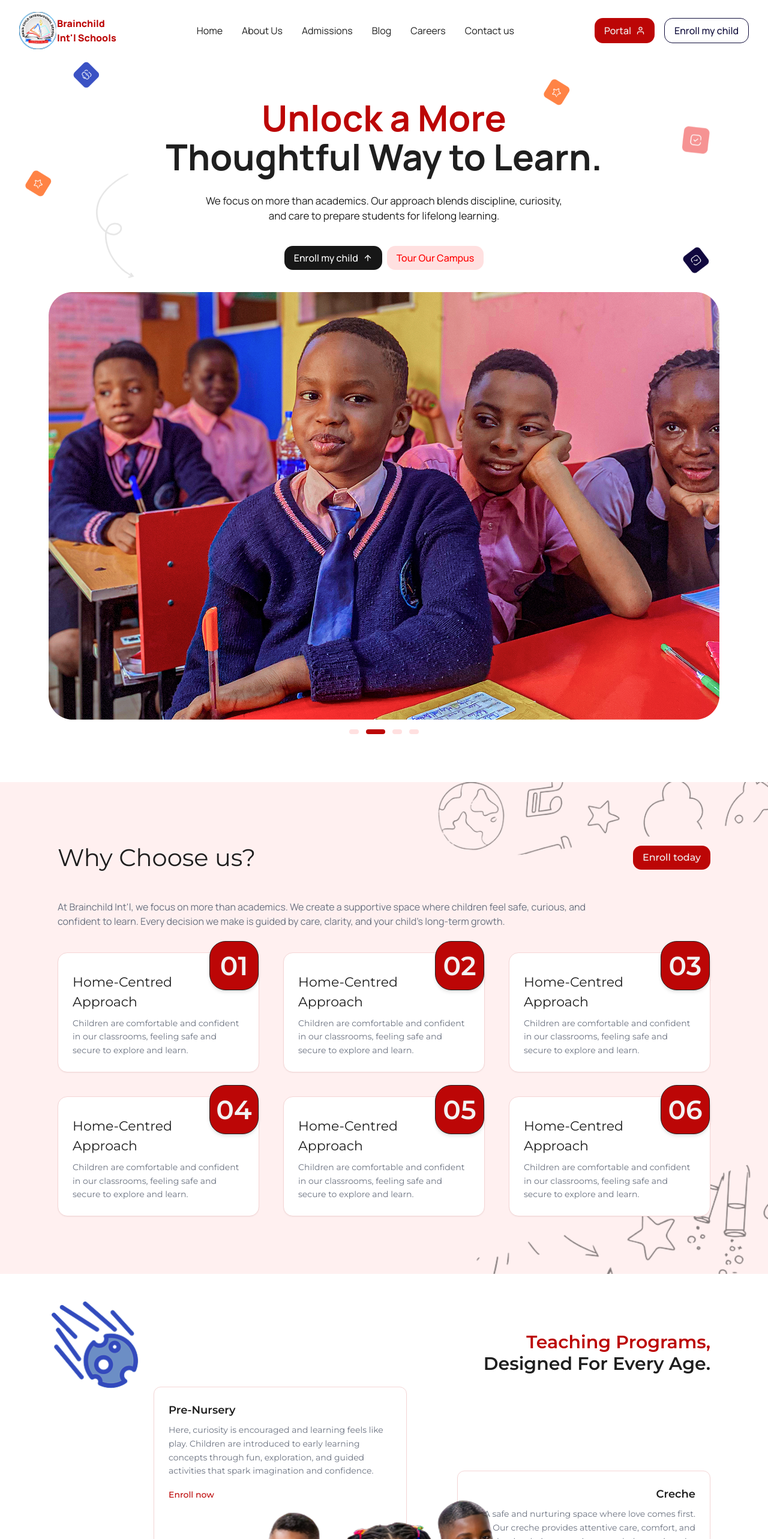
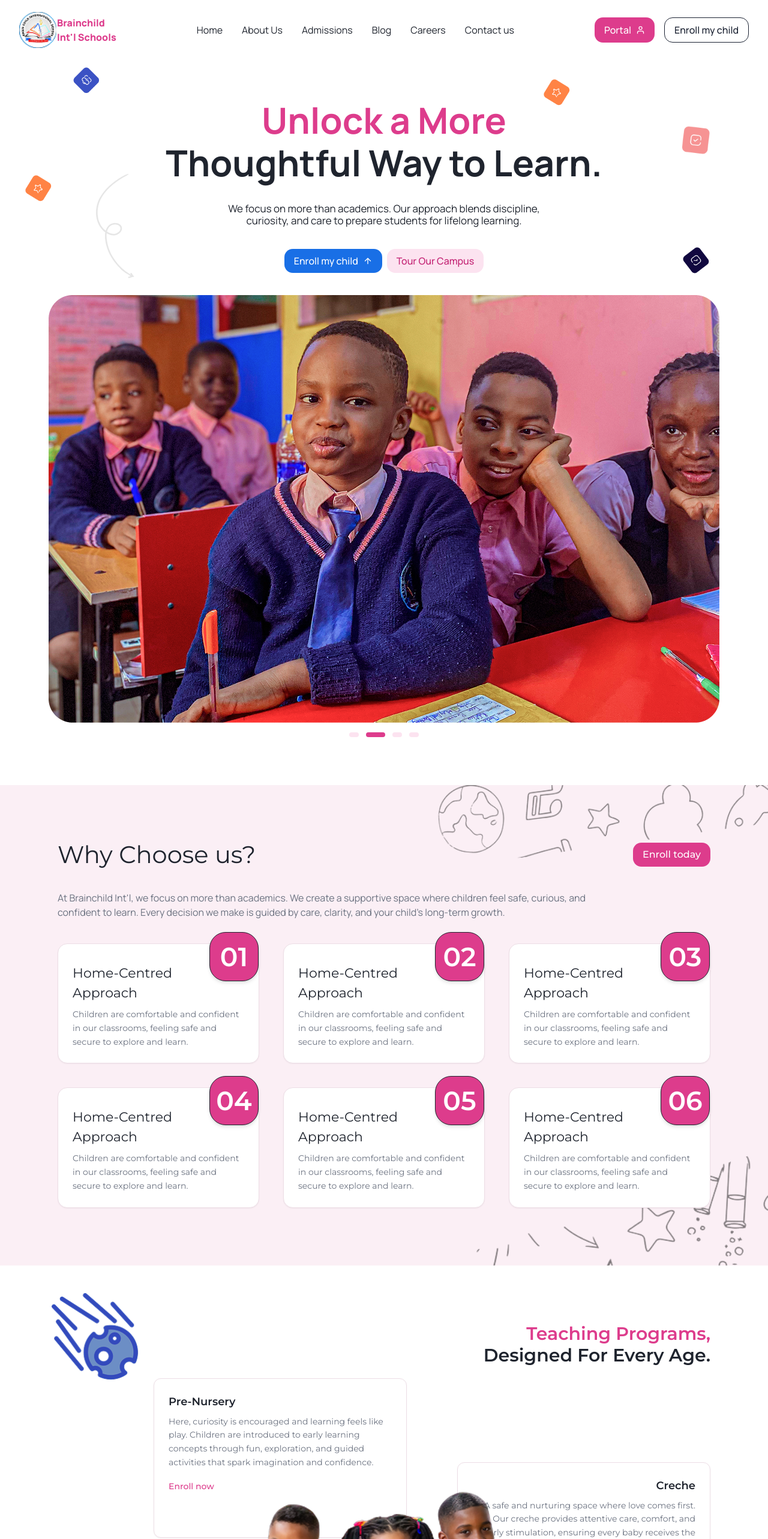
Before and after one commit to tony123117/SKY-VIEW-MONTESSORI-SCHOOL, a React (Vite) app: page / in a window 1280 px wide. Shown: the top 2566 px of the page at 60% size. Built offline with nearby package versions, Linux system fonts and the light colour scheme; the HTML template or start-up script is replaced by a standard one.

Commit message:
Add framer-motion and polish UI
Co-authored-by: tony123117 <215373850+tony123117@users.noreply.github.com>

```diff
--- /dev/null
+++ b/src/components/brainchild/AnimatedSection.tsx
@@ -0,0 +1,22 @@
+import { motion } from "framer-motion";
+import { ReactNode } from "react";
+
+interface AnimatedSectionProps {
+  children: ReactNode;
+  className?: string;
+  delay?: number;
+}
+
+export function AnimatedSection({ children, className, delay = 0 }: AnimatedSectionProps) {
+  return (
+    <motion.div
+      initial={{ opacity: 0, y: 40 }}
+      whileInView={{ opacity: 1, y: 0 }}
+      viewport={{ once: true, margin: "-80px" }}
+      transition={{ duration: 0.6, delay, ease: "easeOut" }}
+      className={className}
+    >
+      {children}
+    </motion.div>
+  );
+}
--- a/src/components/brainchild/FloatingIcons.tsx
+++ b/src/components/brainchild/FloatingIcons.tsx
@@ -6,7 +6,7 @@ import arrow from "@/assets/arrow.svg";
 
 export function FloatingIcons() {
   return (
-    <div className="absolute inset-0 pointer-events-none z-10">
+    <div className="absolute inset-0 pointer-events-none z-10 hidden md:block">
       <img src={icon2} alt="" className="absolute top-5 left-[7.5rem] animate-float-slow w-12" />
       <img src={icon1} alt="" className="absolute top-10 right-[20.5rem] animate-float w-12" />
       <img src={icon1} alt="" className="absolute top-[12.5rem] left-10 animate-float-fast w-12" />
--- a/src/components/brainchild/HeroCarousel.tsx
+++ b/src/components/brainchild/HeroCarousel.tsx
@@ -14,8 +14,8 @@ export function HeroCarousel() {
   }, []);
 
   return (
-    <div className="w-full flex flex-col items-center">
-      <div className="w-full max-w-[1118px] overflow-hidden rounded-[32px]">
+    <div className="w-full flex flex-col items-center px-4 md:px-0">
+      <div className="w-full max-w-[1118px] overflow-hidden rounded-2xl md:rounded-[32px]">
         <div
           className="flex transition-transform duration-700 ease-in-out"
           style={{ transform: `translateX(-${current * 100}%)` }}
--- a/src/components/brainchild/HeroSection.tsx
+++ b/src/components/brainchild/HeroSection.tsx
@@ -2,33 +2,53 @@ import { MdOutlineArrowUpward } from "react-icons/md";
 import BrainButton from "./BrainButton";
 import { HeroCarousel } from "./HeroCarousel";
 import { FloatingIcons } from "./FloatingIcons";
+import { motion } from "framer-motion";
 
 export function HeroSection() {
   return (
     <div className="relative overflow-hidden font-heading min-h-screen">
       <FloatingIcons />
-      <div className="flex flex-col items-center justify-center gap-[37px] py-20">
-        <div className="text-center leading-[3rem]">
-          <span className="text-primary text-[60px] font-bold text-center">
+      <div className="flex flex-col items-center justify-center gap-6 md:gap-[37px] py-10 md:py-20 px-4">
+        <motion.div
+          initial={{ opacity: 0, y: 30 }}
+          animate={{ opacity: 1, y: 0 }}
+          transition={{ duration: 0.7 }}
+          className="text-center leading-tight md:leading-[3rem]"
+        >
+          <span className="text-primary text-3xl md:text-5xl lg:text-[60px] font-bold text-center">
             Unlock a More
           </span>
-          <h1 className="text-[60px] font-bold text-center">
+          <h1 className="text-3xl md:text-5xl lg:text-[60px] font-bold text-center">
             Thoughtful Way to Learn.
           </h1>
-        </div>
-        <p className="max-w-[625px] text-center text-[17px]">
+        </motion.div>
+        <motion.p
+          initial={{ opacity: 0, y: 20 }}
+          animate={{ opacity: 1, y: 0 }}
+          transition={{ duration: 0.7, delay: 0.2 }}
+          className="max-w-[625px] text-center text-sm md:text-[17px] px-4"
+        >
           We focus on more than academics. Our approach blends discipline,
           curiosity, and care to prepare students for lifelong learning.
-        </p>
-        <div className="flex gap-2">
+        </motion.p>
+        <motion.div
+          initial={{ opacity: 0, y: 20 }}
+          animate={{ opacity: 1, y: 0 }}
+          transition={{ duration: 0.7, delay: 0.4 }}
+          className="flex gap-2"
+        >
           <BrainButton variant="secondary">
             Enroll my child <MdOutlineArrowUpward />
           </BrainButton>
           <BrainButton variant="abstract">Tour Our Campus</BrainButton>
-        </div>
-        <div>
+        </motion.div>
+        <motion.div
+          initial={{ opacity: 0, scale: 0.95 }}
+          animate={{ opacity: 1, scale: 1 }}
+          transition={{ duration: 0.8, delay: 0.5 }}
+        >
           <HeroCarousel />
-        </div>
+        </motion.div>
       </div>
     </div>
   );
--- a/src/components/brainchild/Navbar.tsx
+++ b/src/components/brainchild/Navbar.tsx
@@ -1,17 +1,22 @@
+import { useState } from "react";
 import logo from "@/assets/brainlogo.png";
 import BrainButton from "./BrainButton";
-import { FiUser } from "react-icons/fi";
+import { FiUser, FiMenu, FiX } from "react-icons/fi";
 
 export function Navbar() {
+  const [menuOpen, setMenuOpen] = useState(false);
+
   return (
-    <nav className="flex justify-between items-center px-8 pt-5 pb-2.5 sticky top-0 z-50 bg-background font-heading">
+    <nav className="flex justify-between items-center px-4 md:px-8 pt-5 pb-2.5 sticky top-0 z-50 bg-background font-heading">
       <div className="flex items-center">
-        <img src={logo} width={63} height={60} alt="logo" />
-        <p className="text-primary font-extrabold">
+        <img src={logo} width={50} height={48} alt="logo" className="md:w-[63px] md:h-[60px]" />
+        <p className="text-primary font-extrabold text-sm md:text-base">
           Brainchild <br />Int&apos;l Schools
         </p>
       </div>
-      <ul className="flex gap-8 items-center">
+
+      {/* Desktop nav */}
+      <ul className="hidden lg:flex gap-8 items-center">
         {["Home", "About Us", "Admissions", "Blog", "Careers", "Contact us"].map((item) => (
           <li key={item}>
             <a href="/" className="hover:border-b-2 border-b-primary/50 transition-all">
@@ -20,12 +25,38 @@ export function Navbar() {
           </li>
         ))}
       </ul>
-      <div className="flex gap-4">
+
+      <div className="hidden lg:flex gap-4">
         <BrainButton variant="primary">
           Portal <FiUser />
         </BrainButton>
         <BrainButton variant="outline">Enroll my child</BrainButton>
       </div>
+
+      {/* Mobile hamburger */}
+      <button
+        className="lg:hidden text-2xl text-foreground"
+        onClick={() => setMenuOpen(!menuOpen)}
+      >
+        {menuOpen ? <FiX /> : <FiMenu />}
+      </button>
+
+      {/* Mobile menu */}
+      {menuOpen && (
+        <div className="absolute top-full left-0 w-full bg-background shadow-lg lg:hidden z-50 p-6 flex flex-col gap-4">
+          {["Home", "About Us", "Admissions", "Blog", "Careers", "Contact us"].map((item) => (
+            <a key={item} href="/" className="text-lg hover:text-primary transition-colors" onClick={() => setMenuOpen(false)}>
+              {item}
+            </a>
+          ))}
+          <div className="flex gap-3 mt-2">
+            <BrainButton variant="primary">
+              Portal <FiUser />
+            </BrainButton>
+            <BrainButton variant="outline">Enroll my child</BrainButton>
+          </div>
+        </div>
+      )}
     </nav>
   );
 }
--- a/src/components/brainchild/ProgramsSection.tsx
+++ b/src/components/brainchild/ProgramsSection.tsx
@@ -1,52 +1,72 @@
 import ProgramCard from "./ProgramCard";
 import programbg from "@/assets/programbg.png";
 import rock from "@/assets/rock.png";
+import { AnimatedSection } from "./AnimatedSection";
 
 export default function ProgramsSection() {
+  const programs = [
+    {
+      title: "Pre-Nursery",
+      description: "Here, curiosity is encouraged and learning feels like play. Children are introduced to early learning concepts through fun, exploration, and guided activities that spark imagination and confidence.",
+      cta: "Enroll now",
+    },
+    {
+      title: "Creche",
+      description: "A safe and nurturing space where love comes first. Our creche provides attentive care, comfort, and early stimulation, ensuring every baby receives the warmth and attention they need to grow confidently.",
+      cta: "Enroll now",
+    },
+    {
+      title: "Nursery 1–3",
+      description: "Our nursery program blends structure with creativity. Pupils are introduced to key subjects and hands-on activities designed to develop thinking skills, independence, and a love for learning.",
+      cta: "Enroll now",
+    },
+    {
+      title: "Primary 1–6",
+      description: "At this stage, learning deepens and character grows. Pupils are guided academically and socially to think critically, speak confidently, take responsibility, and prepare for examinations.",
+      cta: "Enroll now",
+    },
+  ];
+
   return (
-    <section className="relative max-w-[1440px] mx-auto p-24 font-body">
-      <img src={rock} alt="rock" className="absolute left-20 top-10 w-[156px]" />
+    <section className="relative max-w-[1440px] mx-auto px-4 md:px-12 lg:px-24 py-12 md:py-24 font-body">
+      <img src={rock} alt="rock" className="absolute left-10 md:left-20 top-10 w-[100px] md:w-[156px] hidden md:block" />
 
-      <div className="mb-20">
-        <h2 className="text-3xl font-semibold text-right">
-          <span className="text-primary">Teaching Programs,</span>
-          <br />
-          Designed For Every Age.
-        </h2>
+      <AnimatedSection>
+        <div className="mb-10 md:mb-20">
+          <h2 className="text-2xl md:text-3xl font-semibold text-center md:text-right">
+            <span className="text-primary">Teaching Programs,</span>
+            <br />
+            Designed For Every Age.
+          </h2>
+        </div>
+      </AnimatedSection>
+
+      {/* Mobile/Tablet: grid layout */}
+      <div className="grid grid-cols-1 sm:grid-cols-2 gap-6 lg:hidden">
+        {programs.map((prog, i) => (
+          <AnimatedSection key={prog.title} delay={0.1 * i}>
+            <ProgramCard {...prog} />
+          </AnimatedSection>
+        ))}
       </div>
 
-      <div className="relative h-[700px]">
-        <div className="absolute left-40 -top-[60px]">
-          <ProgramCard
-            title="Pre-Nursery"
-            description="Here, curiosity is encouraged and learning feels like play. Children are introduced to early learning concepts through fun, exploration, and guided activities that spark imagination and confidence."
-            cta="Enroll now"
-          />
-        </div>
+      {/* Desktop: absolute positioned layout with center image */}
+      <div className="relative h-[700px] hidden lg:block">
+        <AnimatedSection className="absolute left-40 -top-[60px]" delay={0.1}>
+          <ProgramCard {...programs[0]} />
+        </AnimatedSection>
 
-        <div className="absolute right-0 top-20 text-right">
-          <ProgramCard
-            title="Creche"
-            description="A safe and nurturing space where love comes first. Our creche provides attentive care, comfort, and early stimulation, ensuring every baby receives the warmth and attention they need to grow confidently."
-            cta="Enroll now"
-          />
-        </div>
+        <AnimatedSection className="absolute right-0 top-20 text-right" delay={0.2}>
+          <ProgramCard {...programs[1]} />
+        </AnimatedSection>
 
-        <div className="absolute left-2 bottom-[108px]">
-          <ProgramCard
-            title="Nursery 1–3"
-            description="Our nursery program blends structure with creativity. Pupils are introduced to key subjects and hands-on activities designed to develop thinking skills, independence, and a love for learning."
-            cta="Enroll now"
-          />
-        </div>
+        <AnimatedSection className="absolute left-2 bottom-[108px]" delay={0.3}>
+          <ProgramCard {...programs[2]} />
+        </AnimatedSection>
 
-        <div className="absolute right-40 -bottom-[120px] z-10">
-          <ProgramCard
-            title="Primary 1–6"
-            description="At this stage, learning deepens and character grows. Pupils are guided academically and socially to think critically, speak confidently, take responsibility, and prepare for examinations."
-            cta="Enroll now"
-          />
-        </div>
+        <AnimatedSection className="absolute right-40 -bottom-[120px] z-10" delay={0.4}>
+          <ProgramCard {...programs[3]} />
+        </AnimatedSection>
 
         <div className="absolute left-1/2 top-1/2 -translate-x-1/2 -translate-y-1/2">
           <img
--- a/src/components/brainchild/WhyChooseUs.tsx
+++ b/src/components/brainchild/WhyChooseUs.tsx
@@ -2,45 +2,49 @@ import BrainButton from "./BrainButton";
 import WhyChooseUsCard from "./WhyChooseUsCard";
 import doodles from "@/assets/choosedoodles.png";
 import seconddoodles from "@/assets/secondchoosedoodles.png";
+import { AnimatedSection } from "./AnimatedSection";
 
 export function WhyChooseUs() {
   return (
-    <section className="bg-brand-light-pink p-24 font-body relative">
+    <section className="bg-brand-light-pink p-6 md:p-12 lg:p-24 font-body relative">
       <img
         src={doodles}
         alt="doodles"
-        className="absolute right-0 top-0 w-[641px]"
+        className="absolute right-0 top-0 w-[300px] md:w-[641px] hidden md:block"
       />
       <img
         src={seconddoodles}
         alt="doodles"
-        className="absolute right-0 bottom-0 w-[641px]"
+        className="absolute right-0 bottom-0 w-[300px] md:w-[641px] hidden md:block"
       />
 
       <div className="relative">
-        <div className="flex justify-between items-center">
-          <h2 className="text-[40px] text-foreground">Why Choose us?</h2>
-          <div>
-            <BrainButton variant="primary" className="w-full">
+        <AnimatedSection>
+          <div className="flex flex-col md:flex-row justify-between items-start md:items-center gap-4">
+            <h2 className="text-2xl md:text-[40px] text-foreground">Why Choose us?</h2>
+            <BrainButton variant="primary" className="w-full md:w-auto">
               Enroll today
             </BrainButton>
           </div>
-        </div>
-        <p className="mt-10 text-muted-foreground font-heading max-w-4xl">
+        </AnimatedSection>
+        <AnimatedSection delay={0.1}>
+          <p className="mt-6 md:mt-10 text-muted-foreground font-heading max-w-4xl text-sm md:text-base">
             At Brainchild Int&apos;l, we focus on more than academics. We create a
             supportive space where children feel safe, curious, and confident to
             learn. Every decision we make is guided by care, clarity, and your
             child&apos;s long-term growth.
           </p>
+        </AnimatedSection>
 
-        <div className="grid grid-cols-3 gap-10 mt-10">
-          {["01", "02", "03", "04", "05", "06"].map((num) => (
+        <div className="grid grid-cols-1 sm:grid-cols-2 lg:grid-cols-3 gap-6 md:gap-10 mt-8 md:mt-10">
+          {["01", "02", "03", "04", "05", "06"].map((num, i) => (
+            <AnimatedSection key={num} delay={0.1 * i}>
               <WhyChooseUsCard
-              key={num}
                 number={num}
                 title="Home-Centred Approach"
                 description="Children are comfortable and confident in our classrooms, feeling safe and secure to explore and learn."
               />
+            </AnimatedSection>
           ))}
         </div>
       </div>
--- a/src/index.css
+++ b/src/index.css
@@ -7,32 +7,32 @@
 @layer base {
   :root {
     --background: 0 0% 100%;
-    --foreground: 0 0% 12%;
+    --foreground: 220 20% 15%;
 
     --card: 0 0% 100%;
-    --card-foreground: 0 0% 12%;
+    --card-foreground: 220 20% 15%;
 
     --popover: 0 0% 100%;
-    --popover-foreground: 0 0% 12%;
+    --popover-foreground: 220 20% 15%;
 
-    --primary: 0 94% 38%;
-    --primary-foreground: 0 0% 95%;
+    --primary: 330 70% 55%;
+    --primary-foreground: 0 0% 100%;
 
-    --secondary: 0 0% 9%;
+    --secondary: 215 80% 50%;
     --secondary-foreground: 0 0% 100%;
 
-    --muted: 0 40% 97%;
+    --muted: 330 30% 96%;
     --muted-foreground: 220 9% 46%;
 
-    --accent: 0 100% 94%;
-    --accent-foreground: 0 100% 50%;
+    --accent: 330 80% 94%;
+    --accent-foreground: 330 70% 45%;
 
     --destructive: 0 84.2% 60.2%;
     --destructive-foreground: 210 40% 98%;
 
-    --border: 0 60% 90%;
+    --border: 330 30% 90%;
     --input: 214.3 31.8% 91.4%;
-    --ring: 0 94% 38%;
+    --ring: 330 70% 55%;
 
     --radius: 0.5rem;
 
@@ -48,12 +48,13 @@
     --font-heading: 'Manrope', sans-serif;
     --font-body: 'Montserrat', sans-serif;
 
-    --brand-red: 0 94% 38%;
-    --brand-dark: 244 64% 14%;
-    --brand-light-pink: 0 100% 97%;
-    --footer-bg: 0 58% 96%;
+    --brand-pink: 330 70% 55%;
+    --brand-blue: 215 80% 50%;
+    --brand-dark: 220 30% 15%;
+    --brand-light-pink: 330 60% 96%;
+    --footer-bg: 330 40% 96%;
     --text-muted-gray: 220 5% 60%;
-    --text-dark: 0 0% 12%;
+    --text-dark: 220 20% 15%;
   }
 }
 
--- a/tailwind.config.ts
+++ b/tailwind.config.ts
@@ -52,7 +52,8 @@ export default {
           foreground: "hsl(var(--card-foreground))",
         },
         brand: {
-          red: "hsl(var(--brand-red))",
+          pink: "hsl(var(--brand-pink))",
+          blue: "hsl(var(--brand-blue))",
           dark: "hsl(var(--brand-dark))",
           "light-pink": "hsl(var(--brand-light-pink))",
         },
```
Also changed, not shown: src/components/brainchild/BlogSection.tsx (+13 -9 lines), src/components/brainchild/Footer.tsx (+10 -7 lines), src/components/brainchild/ParentSection.tsx (+16 -13 lines). Lines whose indentation alone changed are shown as unchanged.
